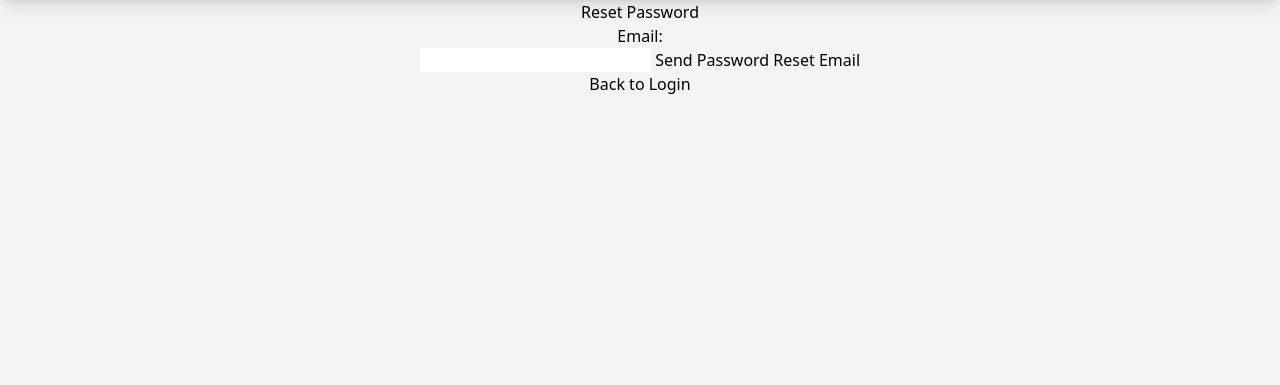
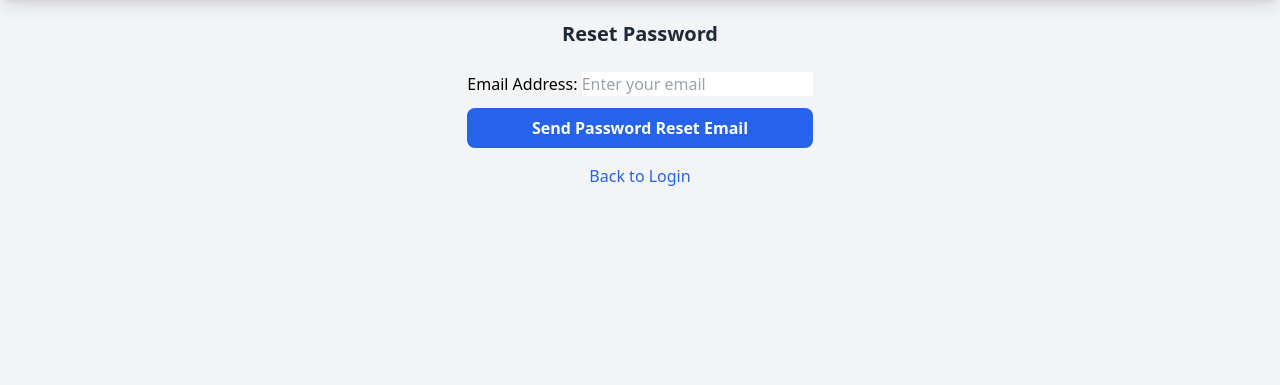
Before and after one commit to Moniruzzaman-Shawon/Event-Management-System, a Django app: page /password/reset/ in a window 1280 px wide. Shown: the part 64-449 px from the top of the page. Run offline with Django 5.2, Linux system fonts and the light colour scheme; some libraries are stand-ins or nearby versions.

Commit message:
change reset implemented

```diff
--- a/users/forms.py
+++ b/users/forms.py
@@ -1,5 +1,5 @@
 from django import forms
-from django.contrib.auth.forms import UserCreationForm, AuthenticationForm, UserChangeForm
+from django.contrib.auth.forms import UserCreationForm, AuthenticationForm, UserChangeForm, PasswordResetForm
 from django.contrib.auth import get_user_model
 from django.core.exceptions import ValidationError
 
@@ -63,3 +63,10 @@ class CustomAuthenticationForm(AuthenticationForm):
         }),
         label="Password"
     )
+
+
+class CustomPasswordResetForm(PasswordResetForm):
+    email = forms.EmailField(
+        label="Email Address",
+        widget=forms.EmailInput(attrs={'class': 'form-control', 'placeholder': 'Enter your email'})
+    )
--- a/users/templates/account/change_password.html
+++ b/users/templates/account/change_password.html
@@ -26,6 +26,11 @@
       </div>
     {% endfor %}
 
+
+    <p>
+      <a href="{% url 'password_reset' %}">Forgot your password?</a>
+    </p>
+
     <button type="submit" class="w-full bg-blue-600 text-white py-2 rounded-md hover:bg-blue-700 transition">
       Change Password
     </button>
--- a/users/templates/account/password_reset_form.html
+++ b/users/templates/account/password_reset_form.html
@@ -3,14 +3,26 @@
 {% block title %}Reset Password{% endblock %}
 
 {% block content %}
-<h2>Reset Password</h2>
+<div class="container mt-5" style="max-width: 480px;">
+    <h2 class="text-xl font-semibold mb-6 text-center text-gray-800">Reset Password</h2>
 
-<form method="post">
+  <form method="post" novalidate>
     {% csrf_token %}
-    {{ form.email.label_tag }}<br>
-    {{ form.email }}
-    <button type="submit" class="btn btn-primary">Send Password Reset Email</button>
-</form>
+    <div class="mb-3">
+      {{ form.email.label_tag }}
+      {{ form.email }}
+      {% if form.email.errors %}
+        <div class="text-danger small mt-1">
+          {{ form.email.errors }}
+        </div>
+      {% endif %}
+    </div>
+    <button type="submit" class="w-full bg-blue-600 hover:bg-blue-700 text-white py-2 rounded-lg font-semibold transition">
+        Send Password Reset Email
+    </button>  </form>
 
-<a href="{% url 'login' %}">Back to Login</a>
+    <div class="mt-4 text-center">
+      <a href="{% url 'login' %}" class="text-blue-600 hover:underline">Back to Login</a>
+    </div>
+</div>
 {% endblock %}
--- a/users/templates/users/login.html
+++ b/users/templates/users/login.html
@@ -32,6 +32,9 @@
       Don't have an account?
       <a href="{% url 'signup' %}" class="text-blue-600 hover:underline font-semibold">Sign up here</a>
     </p>
+    <p>
+      <a href="{% url 'password_reset' %}">Forgot your password?</a>
+    </p>
   </div>
 </div>
 {% endblock %}
--- a/users/views.py
+++ b/users/views.py
@@ -20,6 +20,8 @@ from django.views import View
 from users.models import CustomUser
 from django.views.generic import DeleteView
 from django.views.generic import ListView
+from .forms import CustomPasswordResetForm
+
 from django.contrib.auth.views import (
     PasswordChangeView,
     PasswordChangeDoneView,
@@ -409,6 +411,7 @@ class CustomPasswordResetView(PasswordResetView):
     email_template_name = "account/password_reset_email.html"
     subject_template_name = "account/password_reset_subject.txt"
     success_url = reverse_lazy("password_reset_done")
+    form_class = CustomPasswordResetForm
 
 
 class CustomPasswordResetDoneView(PasswordResetDoneView):
```
Also changed, not shown: users/models.py (+19 -6 lines), users/templates/account/change_password_done.html (+16 -3 lines), users/templates/account/password_reset_done.html (+12 -3 lines), users/migrations/0002_alter_customuser_options_and_more.py (added), users/templates/account/password_reset_subject.txt (added).
